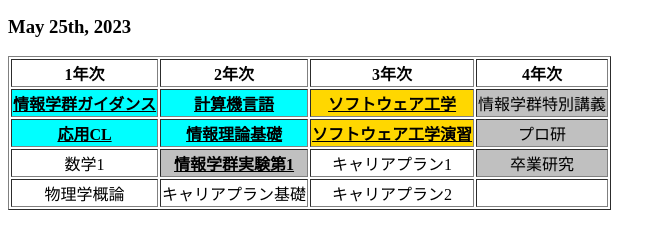
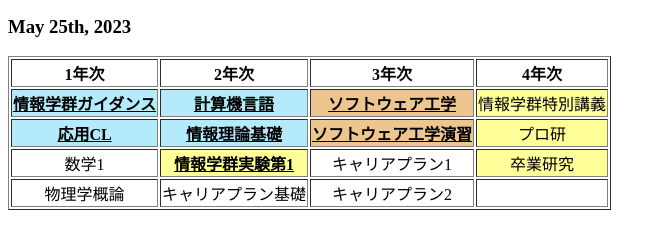
Before and after one commit to MIZOGUCHIKoki/InformationExperiment_3c-3i, a plain HTML site: page 10_UniversalDesign/no1_rv.html in a window 1280 px wide. Shown: the part 119-368 px from the top of the page, without its empty margins (0-666 px from the left). Drawn offline with Linux system fonts and the light colour scheme.

Commit message:
Update CSS and figures

```diff
--- a/10_UniversalDesign/no1_rv.css
+++ b/10_UniversalDesign/no1_rv.css
@@ -3,15 +3,15 @@ table {
 }
 
 .kiso {
-    background-color: #00ffff;
+    background-color: #B4EBFA;
 }
 
 .hatten {
-    background-color: #ffd700;
+    background-color: #EDC58F;
 }
 
 .ryouiki {
-    background-color: #c0c0c0;
+    background-color: #FFFF99;
 }
 
 p1 {
```
Also changed, not shown: 10_UniversalDesign/no1_tableR_original.png (added), 10_UniversalDesign/no1_table_RC_D.png, 10_UniversalDesign/no1_table_RC_P.png, 10_UniversalDesign/no1_table_RC_T.png, 10_UniversalDesign/no1_table_revised.png (deleted).
